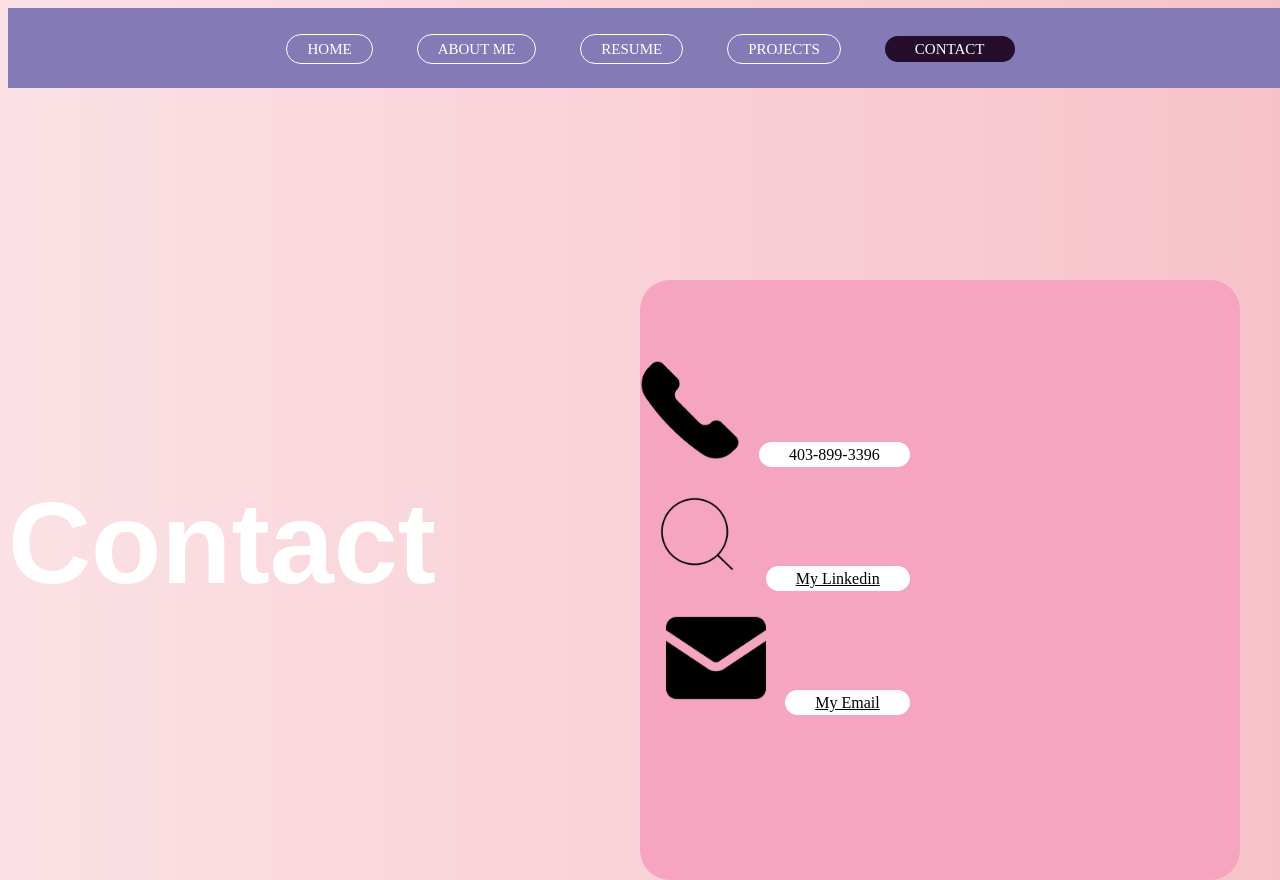
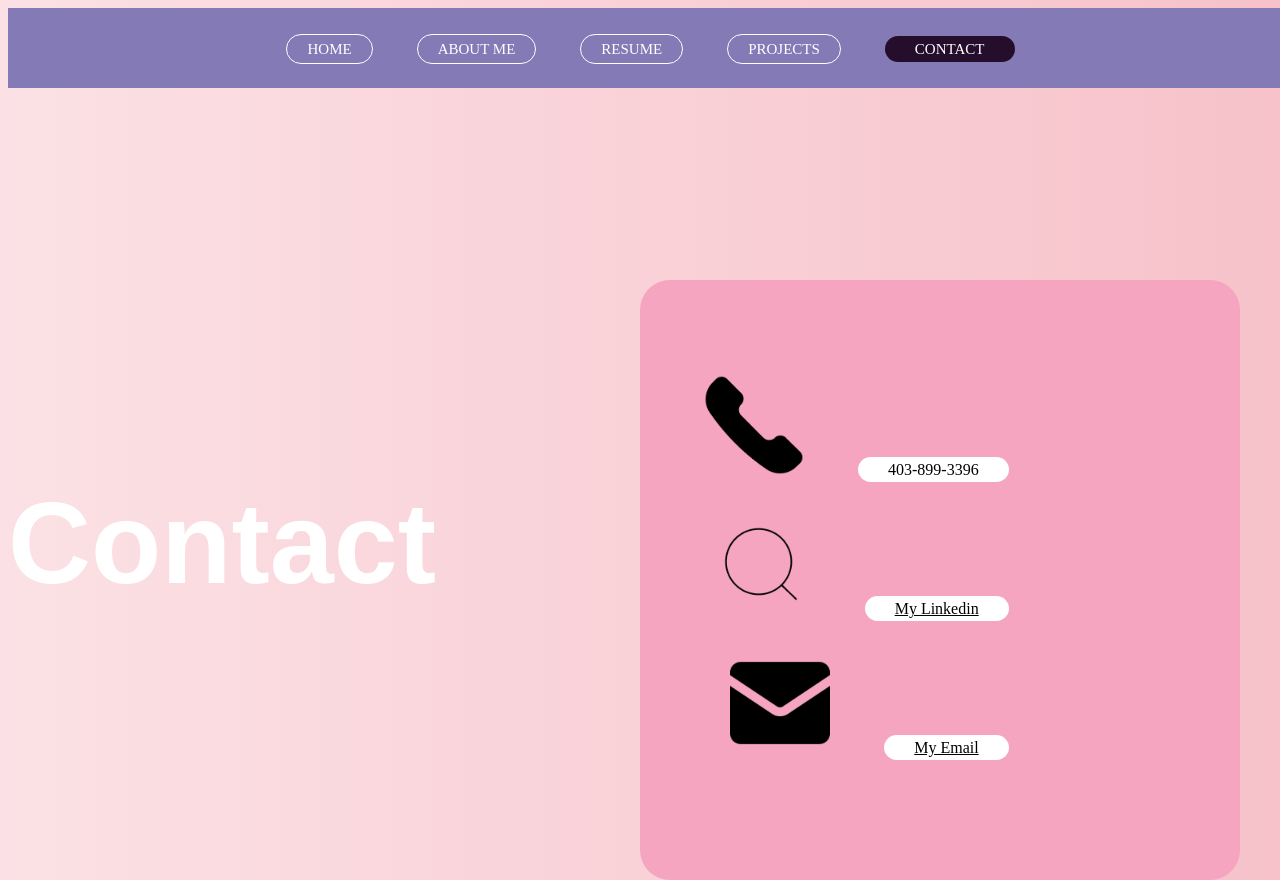
Before and after one commit to Fiffy8/Contact-Page, a plain HTML site: page index.html in a window 1280 px wide. Drawn offline with Linux system fonts and the light colour scheme; a web font is replaced by a local one.

Commit message:
Gravity Brent faiyaz

```diff
--- a/index.html
+++ b/index.html
@@ -110,10 +110,14 @@ Date retrieved: [December 8th, 2024]*/
         margin-right: 50px;
         margin-top: 25%;
         position: absolute;
-        left: 50%;
+        left: 55%;
         top: 5%;
       }
 
+      #container img {
+  margin-right: 35px;
+        margin-top: 15px;
+}
       #container a {
         background-color: white;
         border: none;
```
